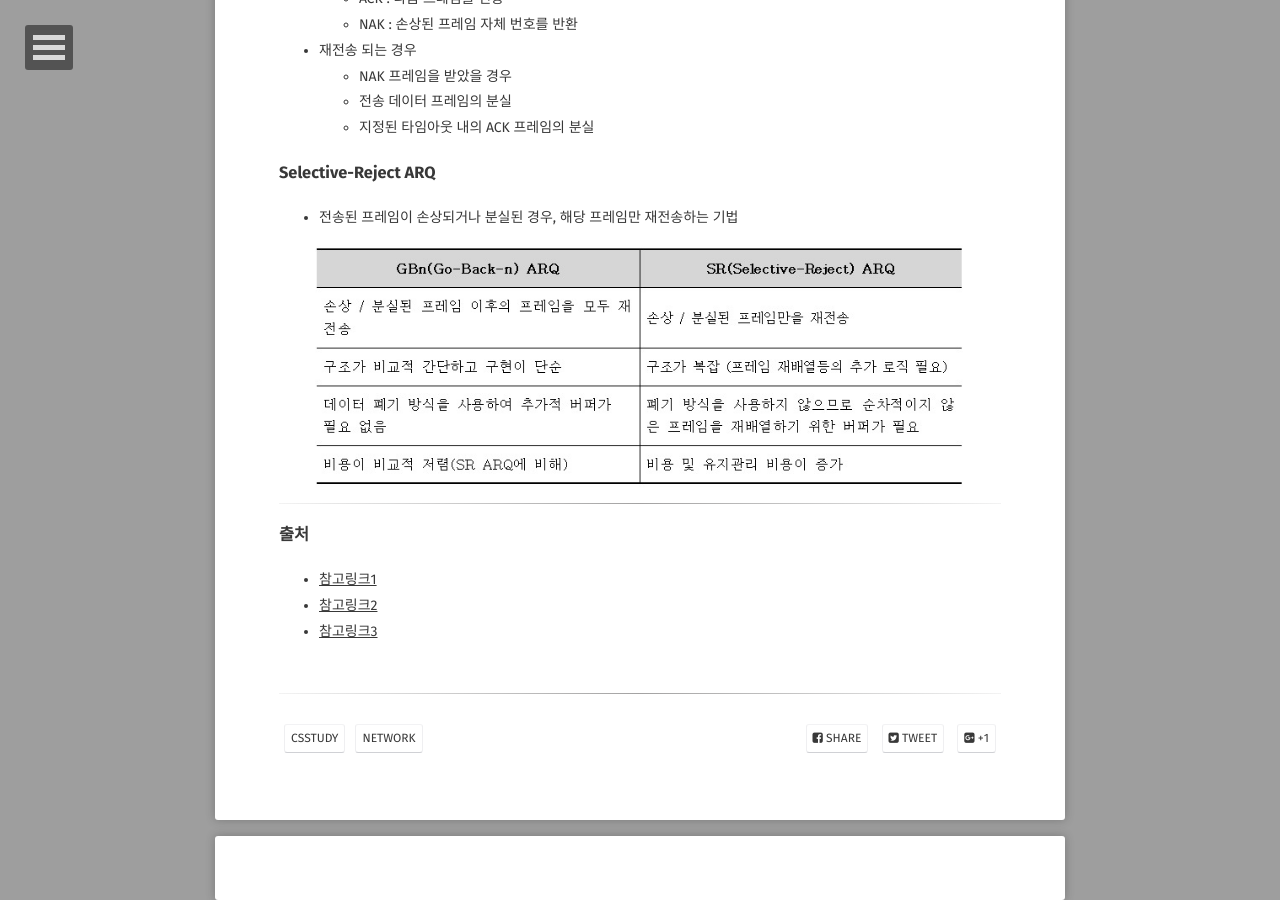
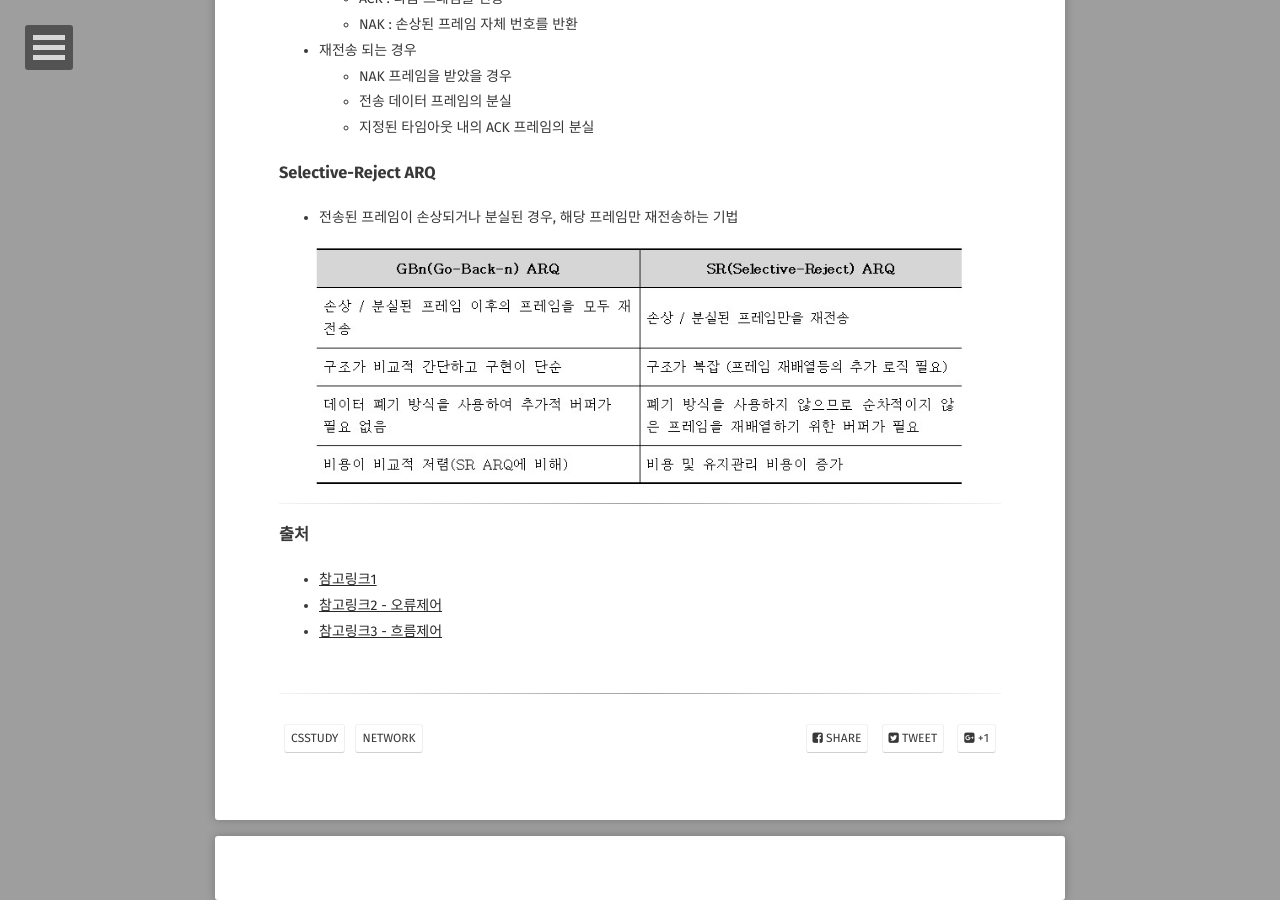
Before and after one commit to xrabcde/xrabcde.github.io, a Jekyll site: the page built from _posts/2021-07-08-csstudy-flowcontrol.md, in a window 1280 px wide and 900 px high, scrolled down 1688 px. Built offline with Jekyll 4.4.1, drawn with Linux system fonts in a browser that asks for light colours; some web fonts are replaced; comment, search, counter and statistics services are not loaded.

Commit message:
modify: 참고링크 추가

```diff
--- a/_posts/2021-07-08-csstudy-flowcontrol.md
+++ b/_posts/2021-07-08-csstudy-flowcontrol.md
@@ -67,6 +67,6 @@
 ---
 
 ### 출처
-- [참고링크1]()
-- [참고링크2]()
-- [참고링크3]()
+- [참고링크1](https://woovictory.github.io/2018/12/28/Network-Erro-Flow-Control/)
+- [참고링크2 - 오류제어](http://www.ktword.co.kr/abbr_view.php?nav=&m_temp1=1299&id=772)
+- [참고링크3 - 흐름제어](http://www.ktword.co.kr/abbr_view.php?m_temp1=392)
```
